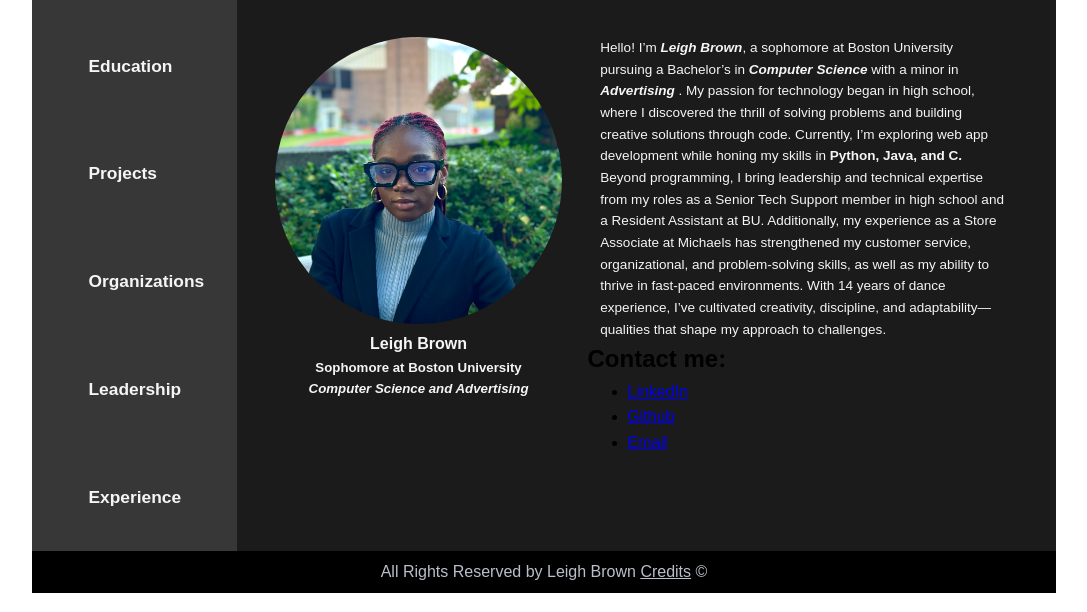
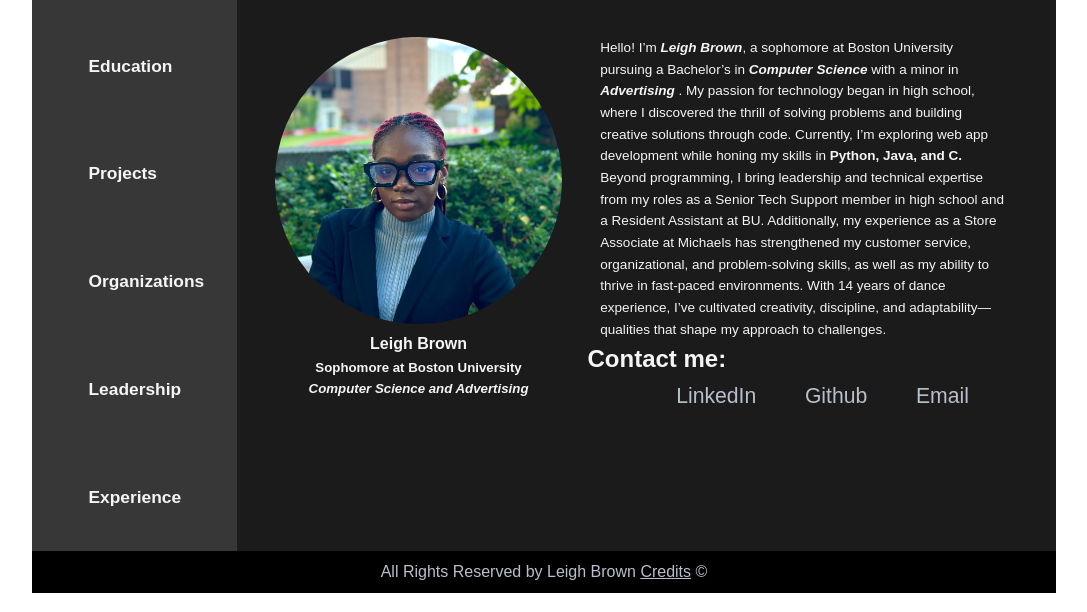
Before and after one commit to ljbrown4/mp-1, a plain HTML site: page index.html in a window 1280 px wide. Shown: the part 188-800 px from the top of the page, without its empty margins (96-1183 px from the left). Drawn offline with Linux system fonts and the light colour scheme.

Commit message:
added code for screens larger than 800px

```diff
--- a/index.css
+++ b/index.css
@@ -69,7 +69,21 @@ main p{
     color: whitesmoke;
     font-weight: lighter;
 }
-
+main ul {
+    display: flex;
+    list-style: none;
+    justify-content: space-evenly;
+}
+.links a{
+    text-decoration: none;
+    display: flex;
+    flex-direction: column;
+    color: #b9bfca;
+    font-size: calc(2px + 1.5vw);
+}
+#contact {
+    color: whitesmoke;
+}
 #home-title {
     margin: 2vw 0;
     text-align: center;
--- a/index.html
+++ b/index.html
@@ -35,7 +35,6 @@
 
               <div id = "col-image">
                 <img id = "img" src = "headshot.jpg" alt = "Leigh Brown">
-                <p> </p>
                 <h4><strong> Leigh Brown </strong> </h4>
                 <h5> Sophomore at Boston University</h5>
                 <h5> <em>Computer Science and Advertising </em> </h5>
```
